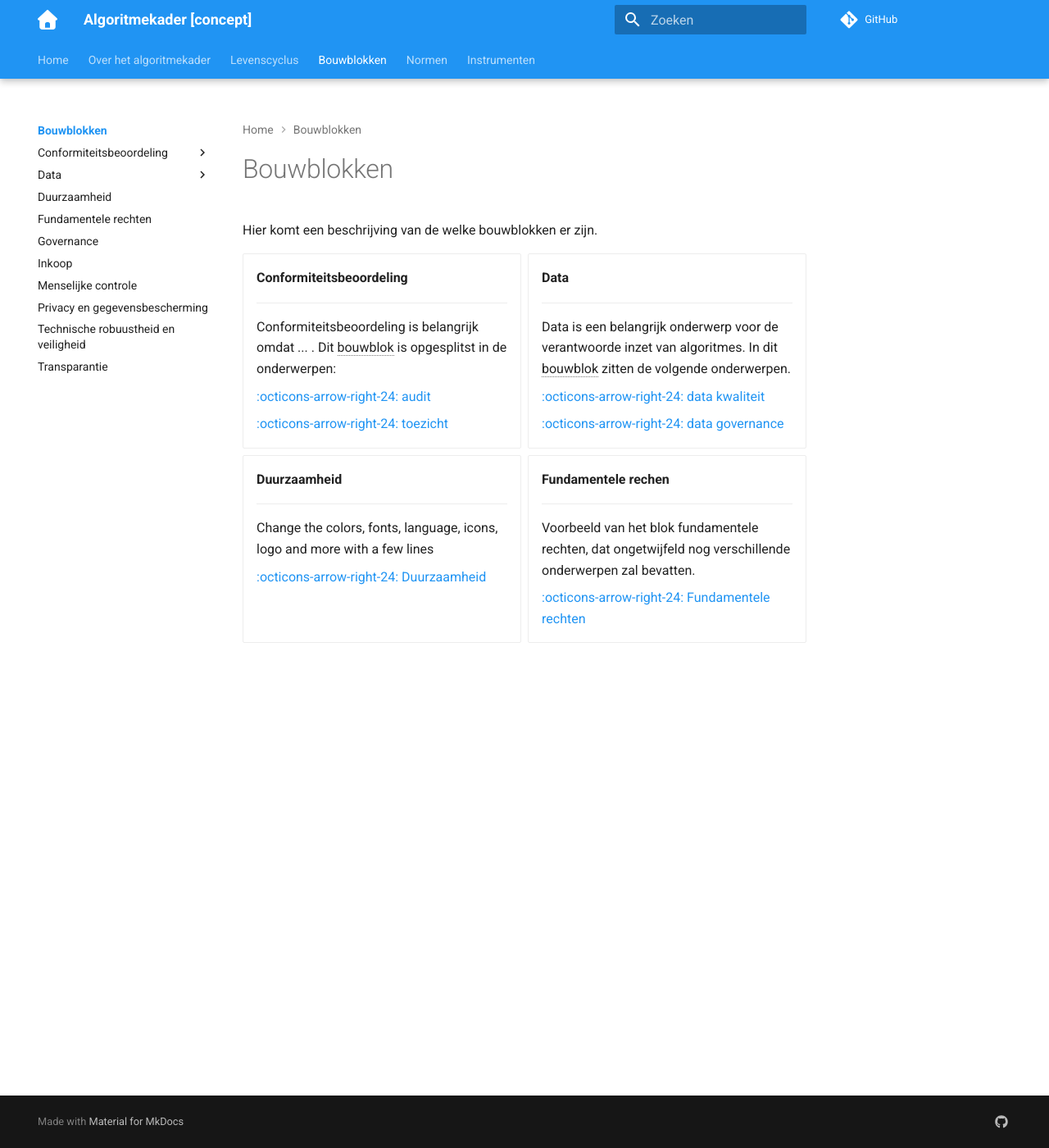
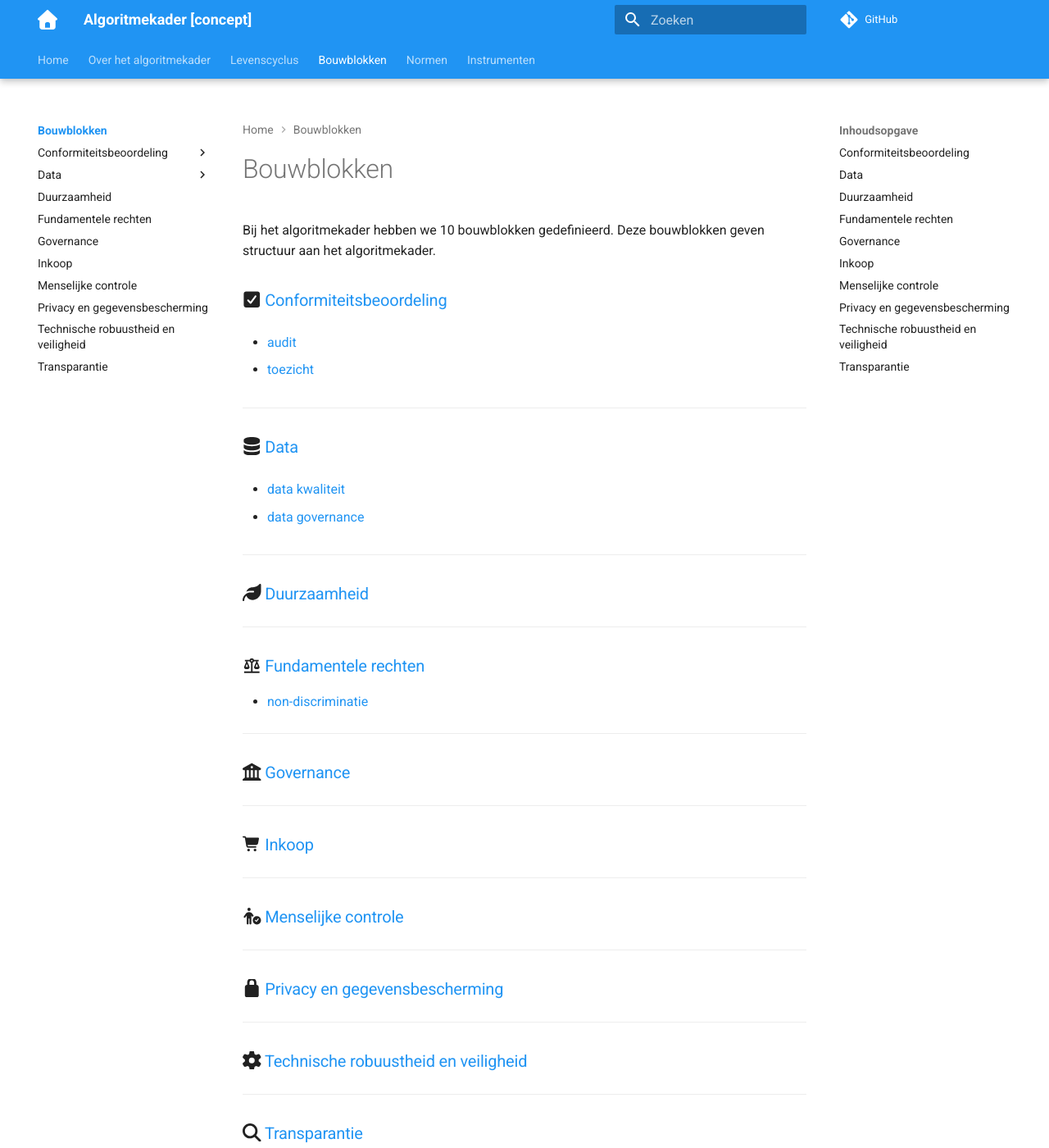
Before and after one commit to ruthkoole/algoritmekader-test, an MkDocs documentation site: the page built from docs/bouwblokken/index.md, in a window 1280 px wide and 1400 px high. Shown: the whole window at 82% size. Built offline with MkDocs 1.6.1 and Material for MkDocs 9.7.7, drawn with Linux system fonts in a browser that asks for light colours; comment, search, counter and statistics services are not loaded; some of the changed text lies outside the part shown.

Commit message:
proberen bouwblokken index file

```diff
--- a/docs/bouwblokken/index.md
+++ b/docs/bouwblokken/index.md
@@ -3,44 +3,56 @@ title: Bouwblokken
 summary: Hier staat een korte samenvatting over dit onderwerp
 ---
 
-Hier komt een beschrijving van de welke bouwblokken er zijn.
+Bij het algoritmekader hebben we 10 bouwblokken gedefinieerd. Deze bouwblokken geven structuur aan het algoritmekader.
 
-<div class="grid cards" markdown>
+### :fontawesome-solid-square-check: [Conformiteitsbeoordeling](../bouwblokken/conformiteitsbeoordeling/index.md)
 
--   __Conformiteitsbeoordeling__
+- [audit]( ../bouwblokken/conformiteitsbeoordeling/audit.md)
 
-    ---
+- [toezicht]( ../bouwblokken/conformiteitsbeoordeling/toezicht.md)
 
-    Conformiteitsbeoordeling is belangrijk omdat ... . Dit bouwblok is opgesplitst in de onderwerpen:
+---
 
-    [:octicons-arrow-right-24: audit]( ../bouwblokken/conformiteitsbeoordeling/audit.md)
+### :fontawesome-solid-database: [Data](../bouwblokken/data/index.md)
 
-    [:octicons-arrow-right-24: toezicht]( ../bouwblokken/conformiteitsbeoordeling/toezicht.md)
+- [data kwaliteit](../bouwblokken/data/data%20kwaliteit.md)
 
--   __Data__
+- [data governance](../bouwblokken/data/data%20governance.md)
 
-    ---
+---
 
-    Data is een belangrijk onderwerp voor de verantwoorde inzet van algoritmes. In dit bouwblok zitten de volgende onderwerpen.
+### :fontawesome-solid-leaf: [Duurzaamheid](../bouwblokken/duurzaamheid/index.md)
 
-    [:octicons-arrow-right-24: data kwaliteit](../bouwblokken/data/data%20kwaliteit.md)
+---
 
-    [:octicons-arrow-right-24: data governance](../bouwblokken/data/data%20governance.md)
+### :material-scale-balance: [Fundamentele rechten](../bouwblokken/fundamentele%20rechten/index.md)
 
--   __Duurzaamheid__
+- [non-discriminatie](../bouwblokken/fundamentele%20rechten/non-discriminatie.md)
 
-    ---
+---
 
-    Change the colors, fonts, language, icons, logo and more with a few lines
+### :fontawesome-solid-building-columns: [Governance](../bouwblokken/governance/index.md)
 
-    [:octicons-arrow-right-24: Duurzaamheid](../bouwblokken/duurzaamheid/index.md)
+---
 
--   __Fundamentele rechen__
+### :fontawesome-solid-cart-shopping: [Inkoop](../bouwblokken/inkoop/index.md)
 
-    ---
+---
 
-    Voorbeeld van het blok fundamentele rechten, dat ongetwijfeld nog verschillende onderwerpen zal bevatten.
+### :fontawesome-solid-person-circle-check: [Menselijke controle](../bouwblokken/menselijke%20controle/index.md)
 
-    [:octicons-arrow-right-24: Fundamentele rechten](../bouwblokken/fundamentele%20rechten/index.md)
+---
 
-</div>
+### :fontawesome-solid-lock: [Privacy en gegevensbescherming](../bouwblokken/privacy%20en%20gegevensbescherming/index.md)
+
+---
+
+### :fontawesome-solid-gear: [Technische robuustheid en veiligheid](../bouwblokken/technische%20robuustheid%20en%20veiligheid/index.md)
+
+---
+
+### :fontawesome-solid-magnifying-glass: [Transparantie](../bouwblokken/transparantie/index.md)
+
+!!! info "Disclaimer"
+
+    Het Algoritmekader is nog volop in ontwikkeling. Op deze plek willen we vooral aan de slag gaan op een open en transparante wijze. Het is dus niet definitief. Dat betekent dat er dingen opstaan die niet af zijn en soms zelfs fout. Mocht er iets niet kloppen, laat het ons weten via [GitHub](https://github.com/MinBZK/Algoritmekader).
--- a/mkdocs.yml
+++ b/mkdocs.yml
@@ -85,6 +85,9 @@ markdown_extensions:
     - md_in_html
     - pymdownx.tasklist:
         custom_checkbox: true
+    - pymdownx.emoji:
+        emoji_index: !!python/name:material.extensions.emoji.twemoji
+        emoji_generator: !!python/name:material.extensions.emoji.to_svg
     - pymdownx.snippets:
         auto_append:
             - includes/abbreviations.md
```
